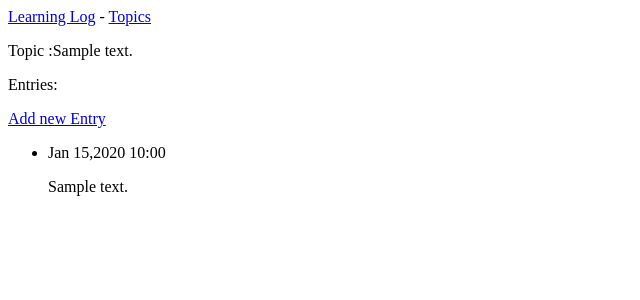
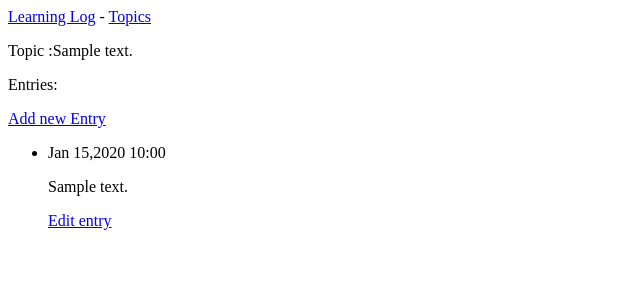
Before and after one commit to zeyadkhaled1/learning_log, a Django app: page /topics/1/ in a window 1280 px wide. Shown: the top 300 px of the page, without its empty margins (0-640 px from the left). Run offline with Django 4.2, Linux system fonts and the light colour scheme; tables that the repository leaves empty hold one stand-in row (values such as "Sample post").

Commit message:
Exercises

```diff
--- a/learning_logs/templates/learning_logs/topic.html
+++ b/learning_logs/templates/learning_logs/topic.html
@@ -10,6 +10,9 @@
     <li>
         <p>{{entry.date_added|date:'M d,Y H:i'}}</p>
         <p>{{entry.text|linebreaks}}</p>
+        <p>
+            <a href="{% url 'learning_logs:edit_entry' entry.id %}">Edit entry</a>
+        </p>
     </li>
     {% empty %}
     <li>There are no entries for the topic yet.</li>
--- a/learning_logs/urls.py
+++ b/learning_logs/urls.py
@@ -12,5 +12,9 @@ urlpatterns = [
     path('topics/<int:topic_id>/', views.topic, name='topic'),
     # Page for adding a new Topic
     path('new_topic/', views.new_topic, name='new_topic'),
-    path('new_entry/<int:topic_id>', views.new_entry, name='new_entry')
+    # Page for adding new entry
+    path('new_entry/<int:topic_id>', views.new_entry, name='new_entry'),
+    # Page for editingg an entry
+    path('edit_entry/<int:entry_id>/', views.edit_entry, name='edit_entry')
+
 ]
--- a/learning_logs/views.py
+++ b/learning_logs/views.py
@@ -1,6 +1,6 @@
 from multiprocessing import context
 from django.shortcuts import render, redirect
-from .models import Topic
+from .models import Topic, Entry
 from .forms import TopicForm, EntryForm
 # Create your views here.
 
@@ -59,3 +59,22 @@ def new_entry(request, topic_id):
     # Display a blank or invalid form.
     context = {'topic': topic, 'form': form}
     return render(request, 'learning_logs/new_entry.html', context)
+
+
+def edit_entry(request, entry_id):
+    """ُEdit an existing entry"""
+    entry = Entry.objects.get(id=entry_id)
+    topic = entry.topic
+
+    if request.method != "POST":
+        # Initial request;pre-fill form with current entry
+        form = EntryForm(instance=entry)
+    else:
+        # POST data submitted;process data.
+        form = EntryForm(instance=entry, data=request.POST)
+        if form.is_valid():
+            form.save()
+            return redirect('learning_logs:topic', topic_id=topic.id)
+
+    context = {'entry': entry, 'topic': topic, 'form': form}
+    return render(request, 'learning_logs/edit_entry.html', context)
```
Also changed, not shown: learning_logs/templates/learning_logs/edit_entry.html (added, +13 -0 lines).
